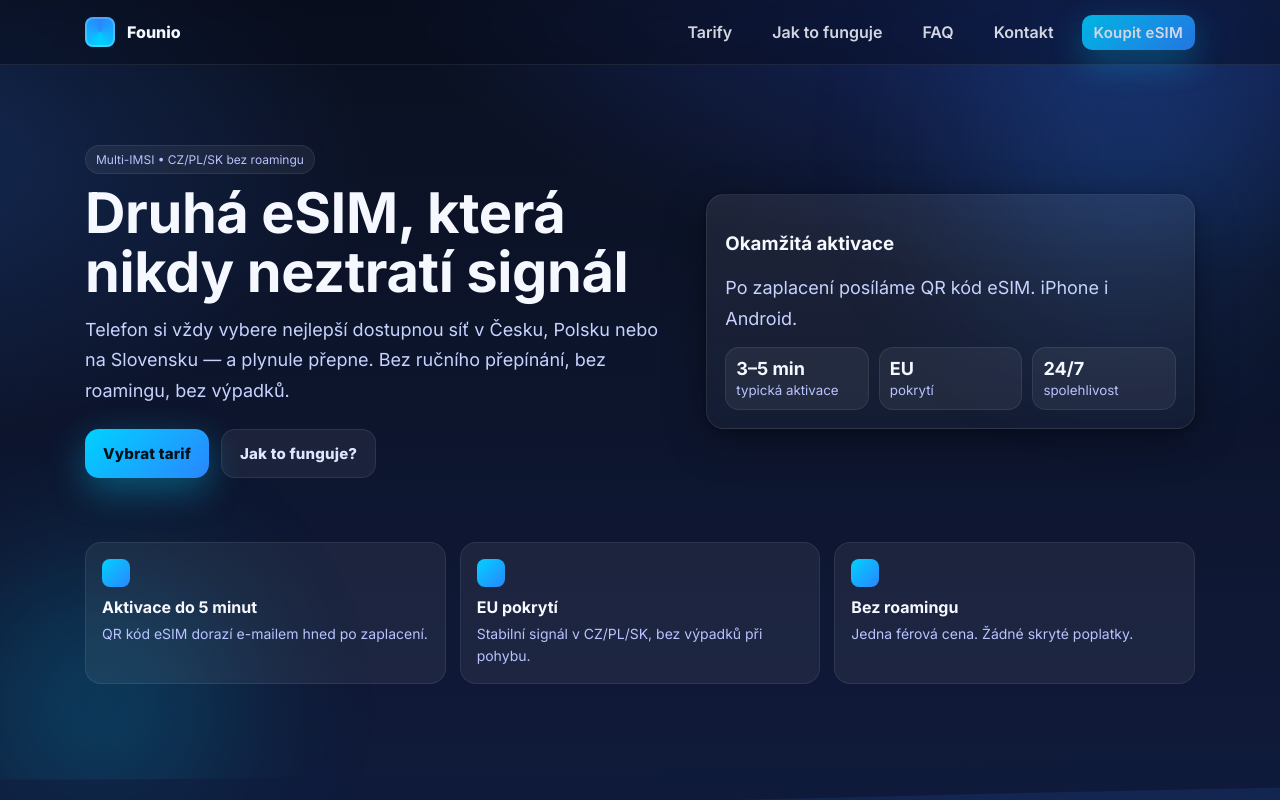
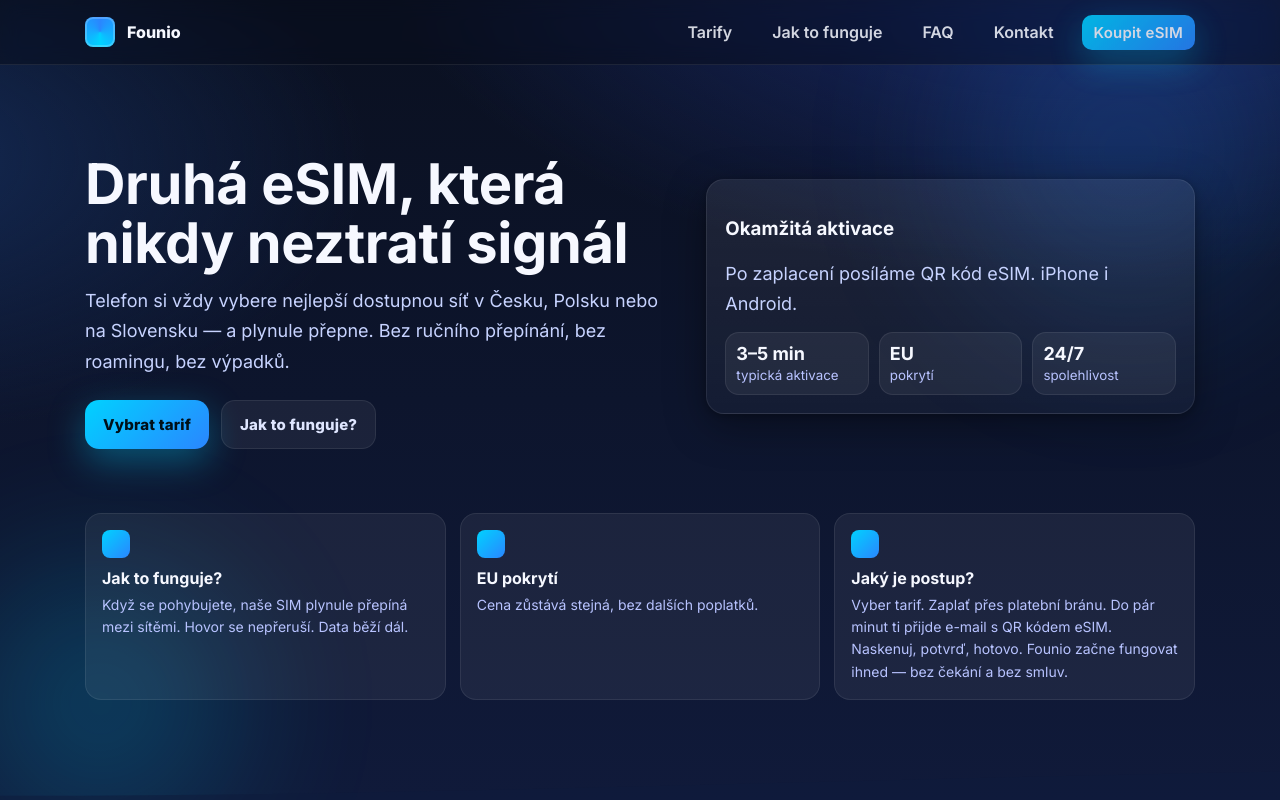
Before and after one commit to zasecisto-cpu/Founio, a website: page index.html in a window 1280 px wide. Shown: the top 800 px of the page. Drawn offline with Linux system fonts and the light colour scheme.

Commit message:
Update index.html

```diff
--- a/index.html
+++ b/index.html
@@ -195,7 +195,6 @@
   <!-- HERO -->
   <section class="hero" id="uvod">
     <div>
-      <span class="h-eyebrow">Multi-IMSI • CZ/PL/SK bez roamingu</span>
       <h1>Druhá eSIM, která nikdy neztratí signál</h1>
       <p>Telefon si vždy vybere nejlepší dostupnou síť v Česku, Polsku nebo na Slovensku — a plynule přepne. Bez ručního přepínání, bez roamingu, bez výpadků.</p>
       <div class="actions">
@@ -217,9 +216,15 @@
   <!-- FEATURES -->
   <section class="features" aria-label="Hlavní výhody">
     <div class="f-grid">
-      <div class="f"><div class="ico" aria-hidden="true"></div><h3>Aktivace do 5 minut</h3><p>QR kód eSIM dorazí e-mailem hned po zaplacení.</p></div>
-      <div class="f"><div class="ico" aria-hidden="true"></div><h3>EU pokrytí</h3><p>Stabilní signál v CZ/PL/SK, bez výpadků při pohybu.</p></div>
-      <div class="f"><div class="ico" aria-hidden="true"></div><h3>Bez roamingu</h3><p>Jedna férová cena. Žádné skryté poplatky.</p></div>
+      <div class="f"><div class="ico" aria-hidden="true"></div><h3>Jak to funguje?</h3><p>Když se pohybujete, naše SIM plynule přepíná mezi sítěmi.
+Hovor se nepřeruší. Data běží dál.
+</p></div>
+      <div class="f"><div class="ico" aria-hidden="true"></div><h3>EU pokrytí</h3><p>Cena zůstává stejná, bez dalších poplatků.</p></div>
+      <div class="f"><div class="ico" aria-hidden="true"></div><h3>Jaký je postup?</h3><p>Vyber tarif.
+Zaplať přes platební bránu.
+Do pár minut ti přijde e-mail s QR kódem eSIM.
+Naskenuj, potvrď, hotovo.
+Founio začne fungovat ihned — bez čekání a bez smluv.</p></div>
     </div>
   </section>
 
```
